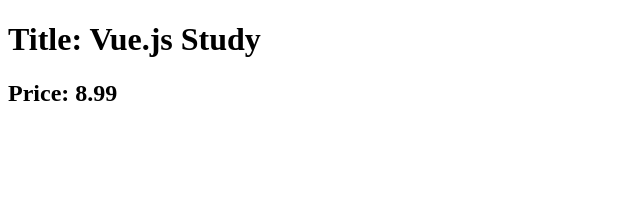
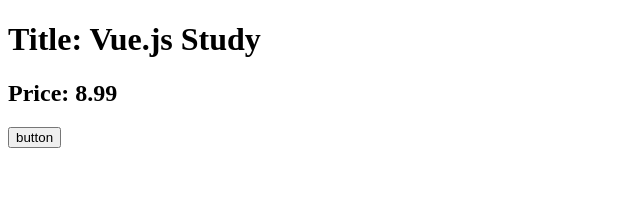
Before and after one commit to sawatch-fisherman/vuejs-2025-learning-log, a Vue app in the folder vuejs-2025-learning-log/: page / in a window 1280 px wide. Shown: the top 217 px of the page, without its empty margins (0-640 px from the left). Built offline with nearby package versions, Linux system fonts and the light colour scheme.

Commit message:
section-02-13

```diff
--- a/vuejs-2025-learning-log/src/App.vue
+++ b/vuejs-2025-learning-log/src/App.vue
@@ -1,8 +1,13 @@
 <script setup>
 const title = 'Vue.js Study'
 let price = 9.99
+function increment() {
+  price += 1
+  console.log(price)
+}
 </script>
 <template>
   <h1>Title: {{ title }}</h1>
   <h2>Price: {{ price - 1 }}</h2>
+  <button @click="increment">button</button>
 </template>
```
